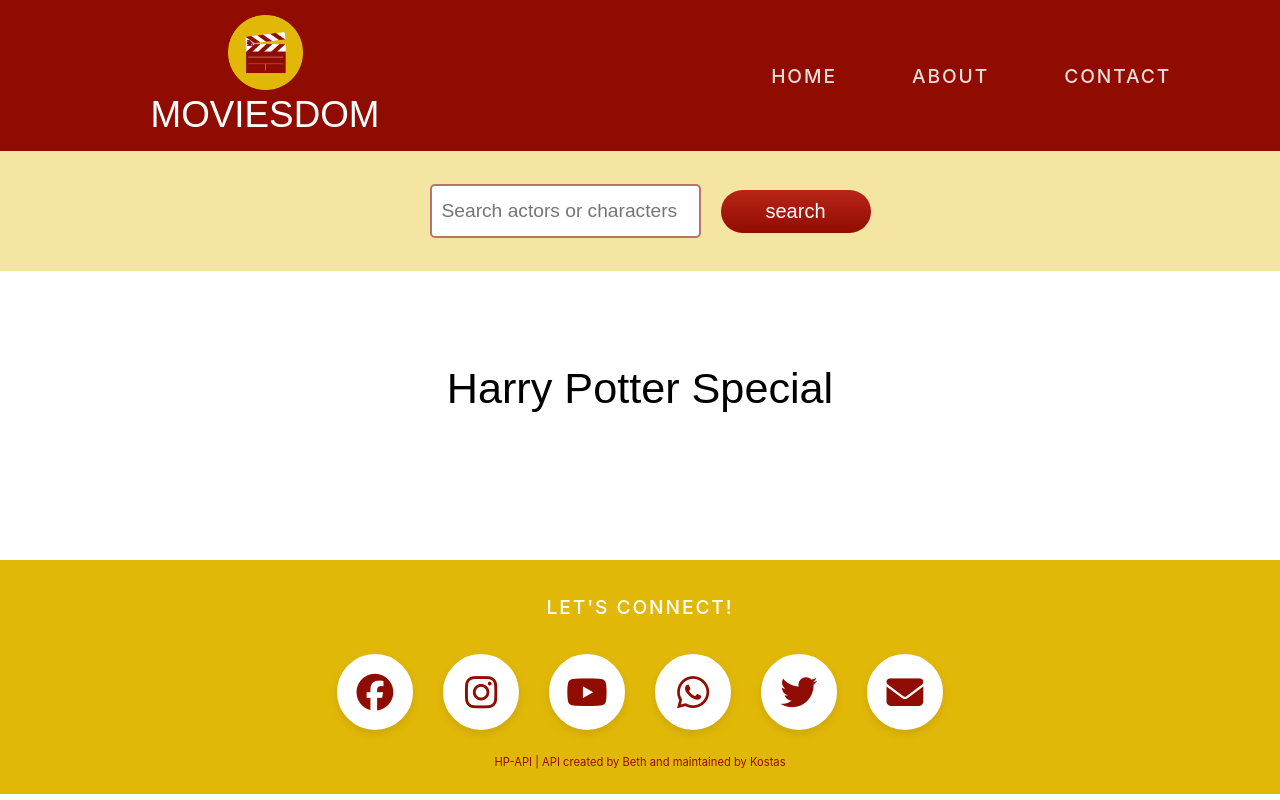
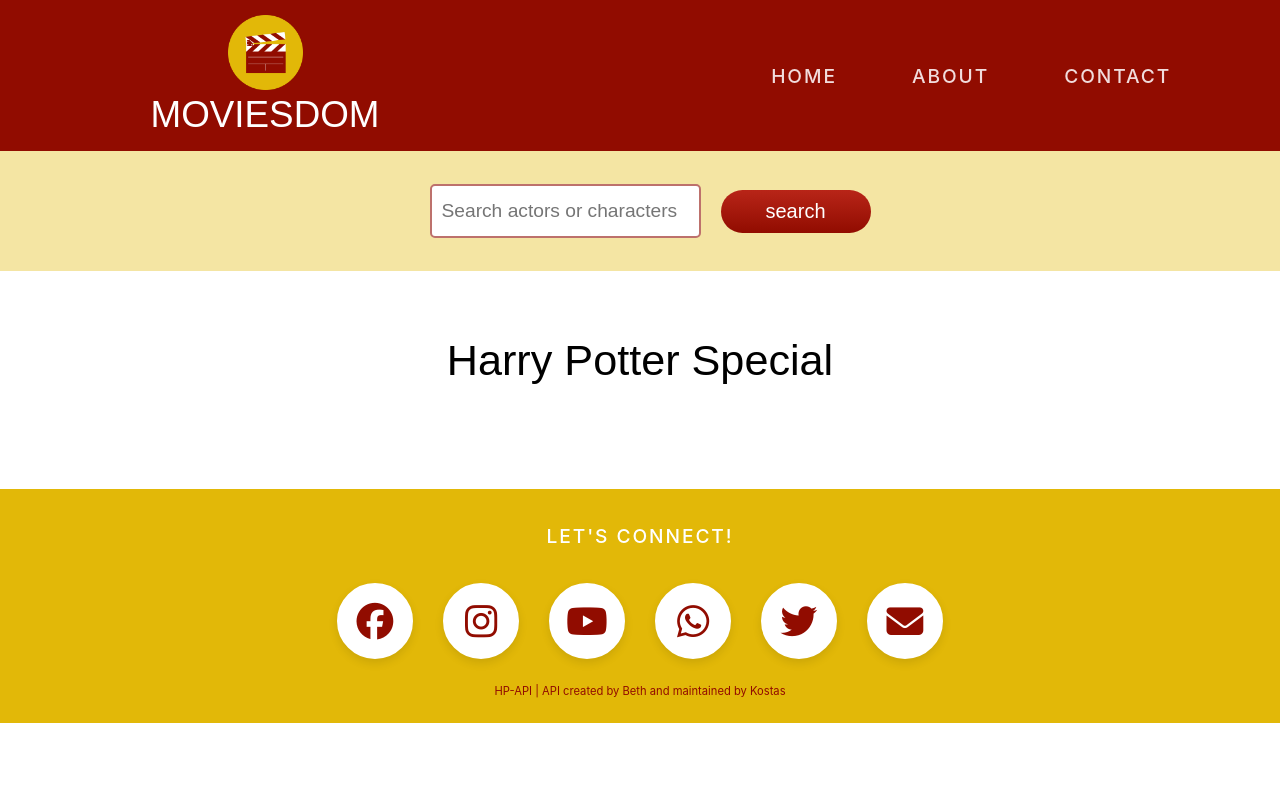
Before and after one commit to LetiCB/movies, a React (Create React App) app: page / in a window 1280 px wide. Built offline with nearby package versions, Linux system fonts and the light colour scheme; no server answers; a web font is replaced by a local one.

Commit message:
Update style for the Harry Potter component

```diff
--- a/src/components/HarryPotter/styles/harry-potter.css
+++ b/src/components/HarryPotter/styles/harry-potter.css
@@ -1,5 +1,5 @@
 .title-container{
-    margin: 20px 0px;
+    margin: 0px;
     display: flex;
     flex-wrap: wrap;
     justify-content: center;
@@ -7,6 +7,7 @@
 }
 
 .title-container p {
+    margin: 15px auto 0px;
     font-family: 'Harry Potter', sans-serif;
     font-size: 2.7rem;
 }
```
